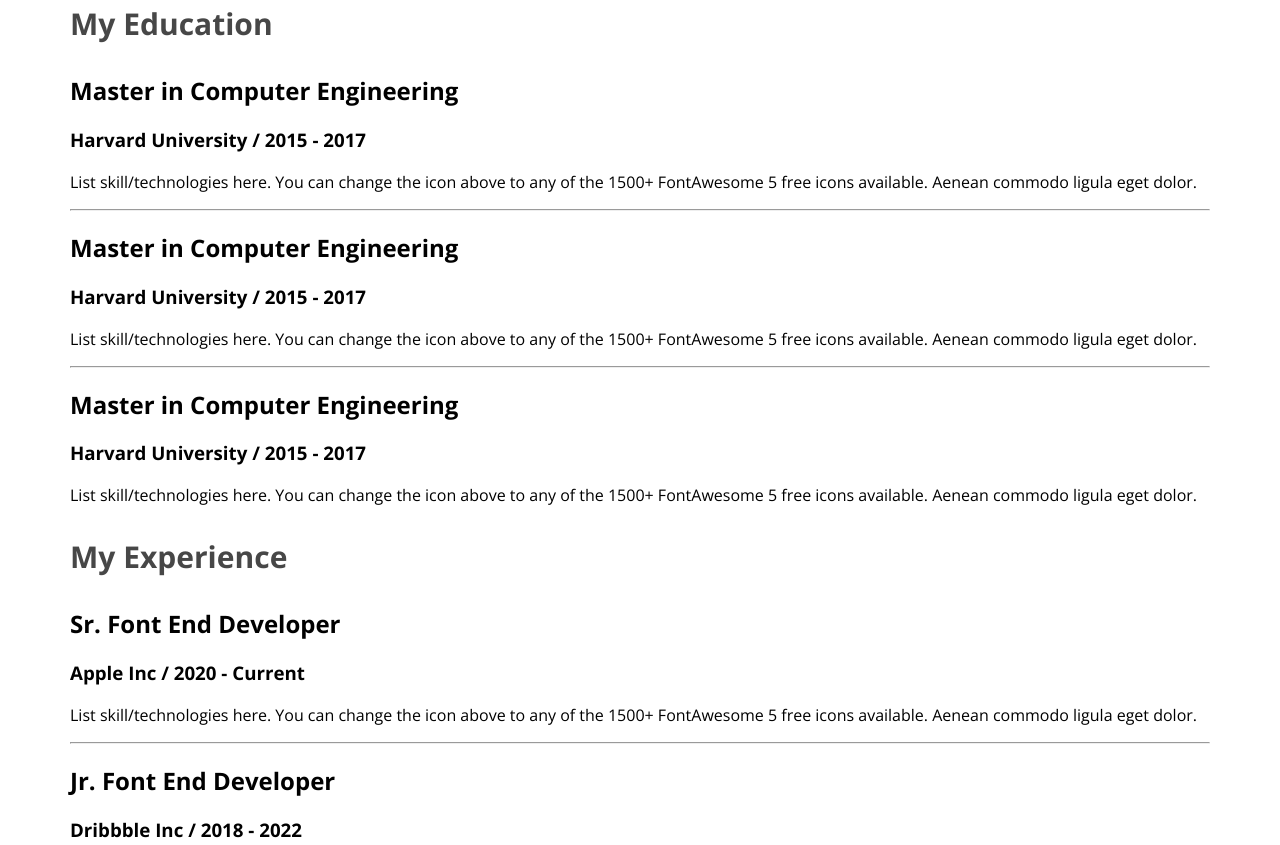
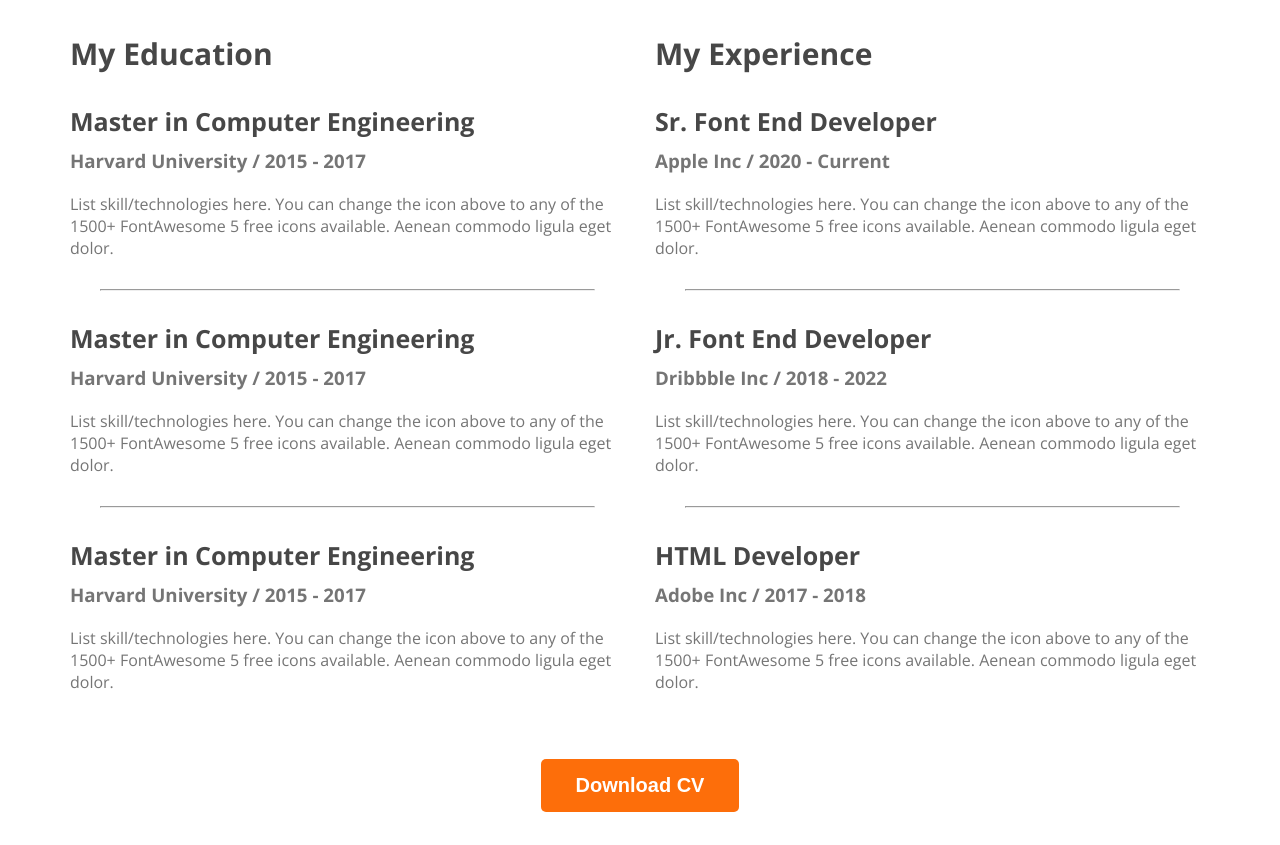
Before and after one commit to nashidrakib/webdeveloper-portfolio, a plain HTML site: page index.html in a window 1280 px wide. Shown: the part 2465-3310 px from the top of the page. After the commit the page ends 3285 px from the top, so only its background shows below. Drawn offline with nearby package versions, Linux system fonts and the light colour scheme.

Commit message:
adde download cv button

```diff
--- a/index.html
+++ b/index.html
@@ -157,6 +157,8 @@
                     </div>
                 </div>
             </div>
+            <div class="download-cv">
+                <button class="btn-primary">Download CV</button>
             </div>
         </section>
     </main>
--- a/styles/portfolio.css
+++ b/styles/portfolio.css
@@ -169,7 +169,37 @@ main section {
 
 /* resume section styles */
 .resume-column-title {
-    color:  #474747;
+    color: #474747;
     font-size: 30px;
     font-weight: 700;
 }
+
+.resume-container {
+    display: flex;
+    gap: 30px;
+}
+
+.resume-item-description,
+.resume-item-institute {
+    color: #757575;
+}
+
+.resume-item-title {
+    color: #474747;
+    font-size: 25px;
+    font-weight: 700;
+    margin-bottom: 10px;
+}
+.resume-container hr{
+    margin: 30px;
+}
+
+.resume-item-institute{
+    margin-bottom: 20px;
+    margin-top: 0px;
+}
+
+.download-cv{
+    margin-top: 50px;
+    text-align: center;
+}
```
